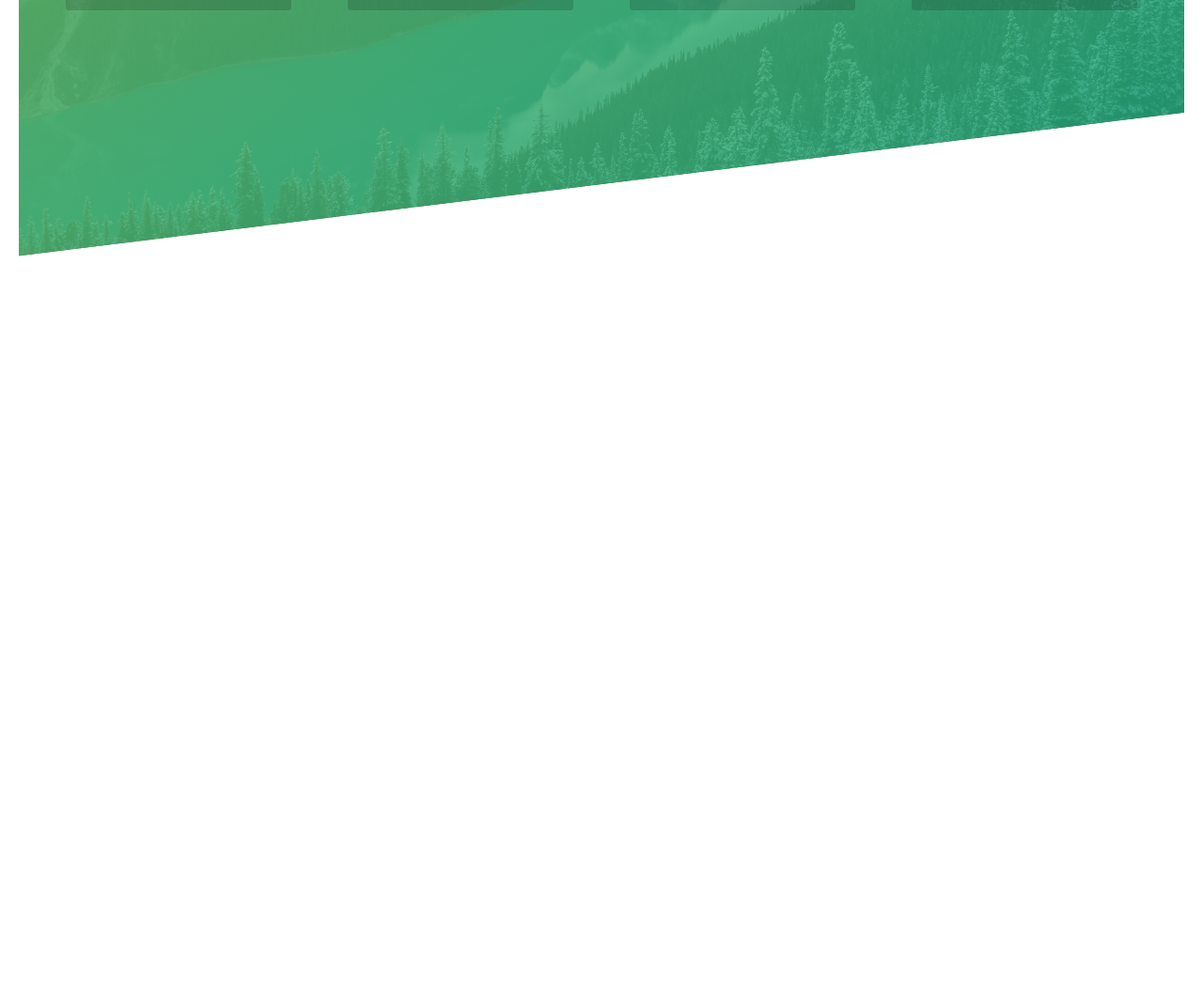
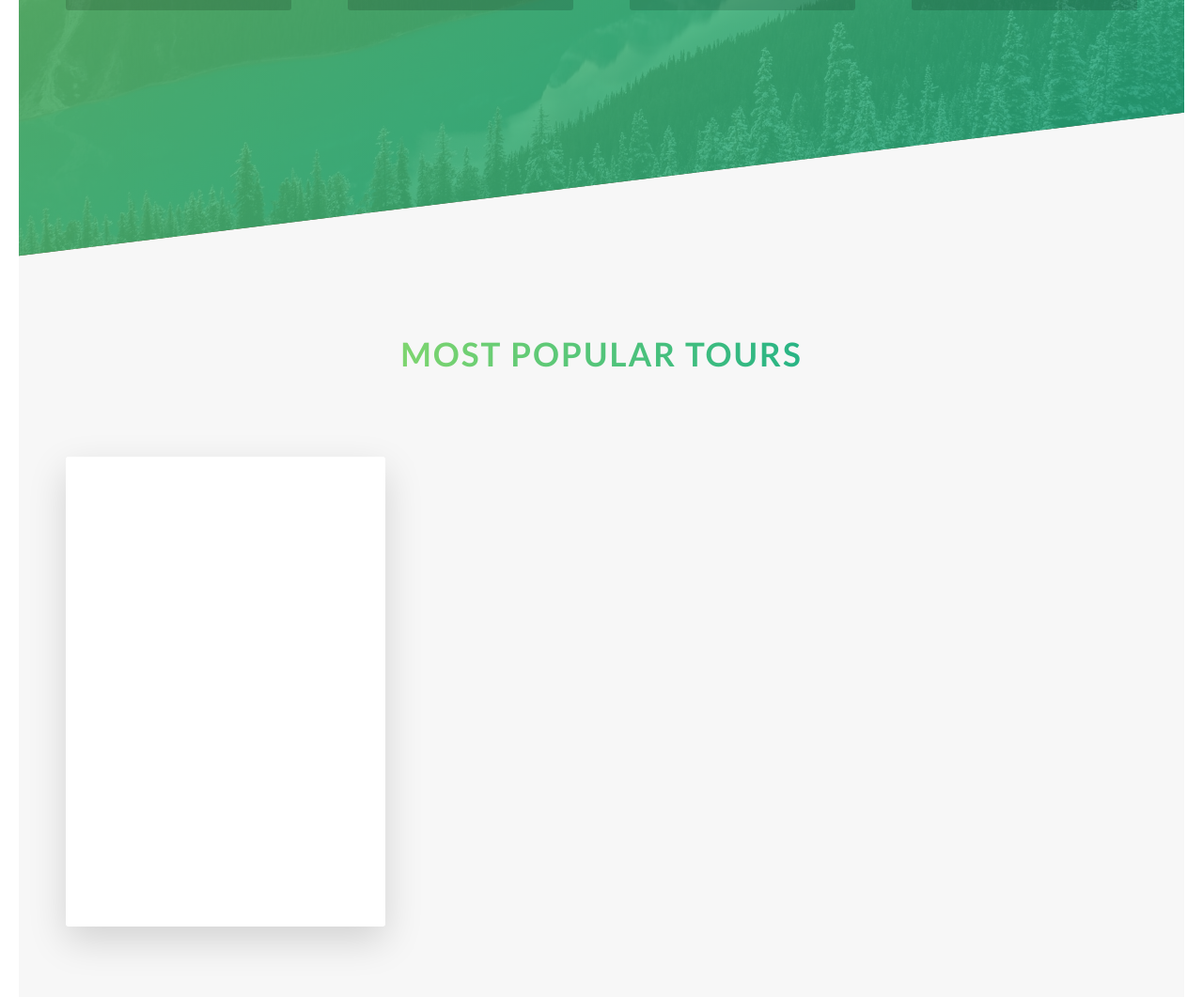
Before and after one commit to MatinSasan/tuto-css, a website: page first_project/index.html in a window 1280 px wide. Shown: the part 2060-3121 px from the top of the page at 94% size. Before the commit the page ends 2333 px from the top, so only its background shows below. Drawn offline with Linux system fonts and the light colour scheme.

Commit message:
card part 1 done

```diff
--- a/first_project/index.html
+++ b/first_project/index.html
@@ -99,6 +99,35 @@
           </div>
         </div>
       </section>
+      <section class="section-tours">
+          <div class="u-center-text u-margin-bottom-big">
+              <h2 class="heading-secondary">
+                Most popular tours
+              </h2>
+            </div>
+            <div class="row">
+                <div class="col-1-of-3">
+                 <div class="card">
+                  <div class="card__side card__side--front">
+                    FRONT
+                  </div>
+                  <div class="card__side card__side--back card__side--back-1">
+                    BACK
+                  </div>
+                 </div>
+                </div>
+                <div class="col-1-of-3">
+                 <div class="card">
+
+                 </div>
+                </div>
+                <div class="col-1-of-3">
+                    <div class="card">
+
+                      </div>
+                </div>
+            </div>
+      </section>
     </main>
     </div>
 
--- a/first_project/sass/abstracts/_variables.scss
+++ b/first_project/sass/abstracts/_variables.scss
@@ -16,3 +16,10 @@ $default-font-size: 1.6rem;
 $grid-width: 114rem;
 $gutter-vertical: 8rem;
 $gutter-horizontal: 6rem;
+
+// card
+$color-secondary-light: #ffb900;
+$color-secondary-dark: #ff7730;
+
+$color-tertiary-light: #2998ff;
+$color-tertiary-dark: #5643fa;
--- /dev/null
+++ b/first_project/sass/components/_card.scss
@@ -0,0 +1,54 @@
+.card {
+  perspective: 150rem;
+  -moz-perspective: 150rem;
+
+  position: relative;
+  // must specify same height:
+  height: 50rem;
+
+  &__side {
+    background-color: orangered;
+    color: #fff;
+    font-size: 2rem;
+    height: 50rem;
+    transition: all 0.8s ease;
+
+    position: absolute;
+    top: 0;
+    left: 0;
+    // to make them fit
+    width: 100%;
+    // makes flipping possible
+    backface-visibility: hidden;
+
+    border-radius: 3px;
+    box-shadow: 0 1.5rem 4rem rgba($color: $color-black, $alpha: 0.15);
+
+    &--front {
+      background-color: $color-white;
+    }
+
+    &--back {
+      transform: rotateY(180deg);
+
+      &-1 {
+        // for linear gradient it's image
+        background-image: linear-gradient(
+          to right bottom,
+          $color-secondary-light,
+          $color-secondary-dark
+        );
+      }
+    }
+  }
+
+  &:hover &__side--front {
+    transform: rotateY(180deg);
+  }
+
+  &:hover &__side--back {
+    transform: rotateY(0);
+  }
+}
+
+// .card:hover .card__side {
--- a/first_project/sass/main.scss
+++ b/first_project/sass/main.scss
@@ -20,6 +20,7 @@ Dark green: #28b485
 @import 'base/utilities';
 
 @import 'components/button';
+@import 'components/card';
 @import 'components/composition';
 @import 'components/feature-box';
 
--- a/first_project/sass/pages/_home.scss
+++ b/first_project/sass/pages/_home.scss
@@ -21,3 +21,9 @@
     transform: skewY(7deg);
   }
 }
+
+.section-tours {
+  background-color: $color-grey-light-1;
+  padding: 25rem 0 50rem;
+  margin-top: -10rem;
+}
```
Also changed, not shown: first_project/css/style.css.
